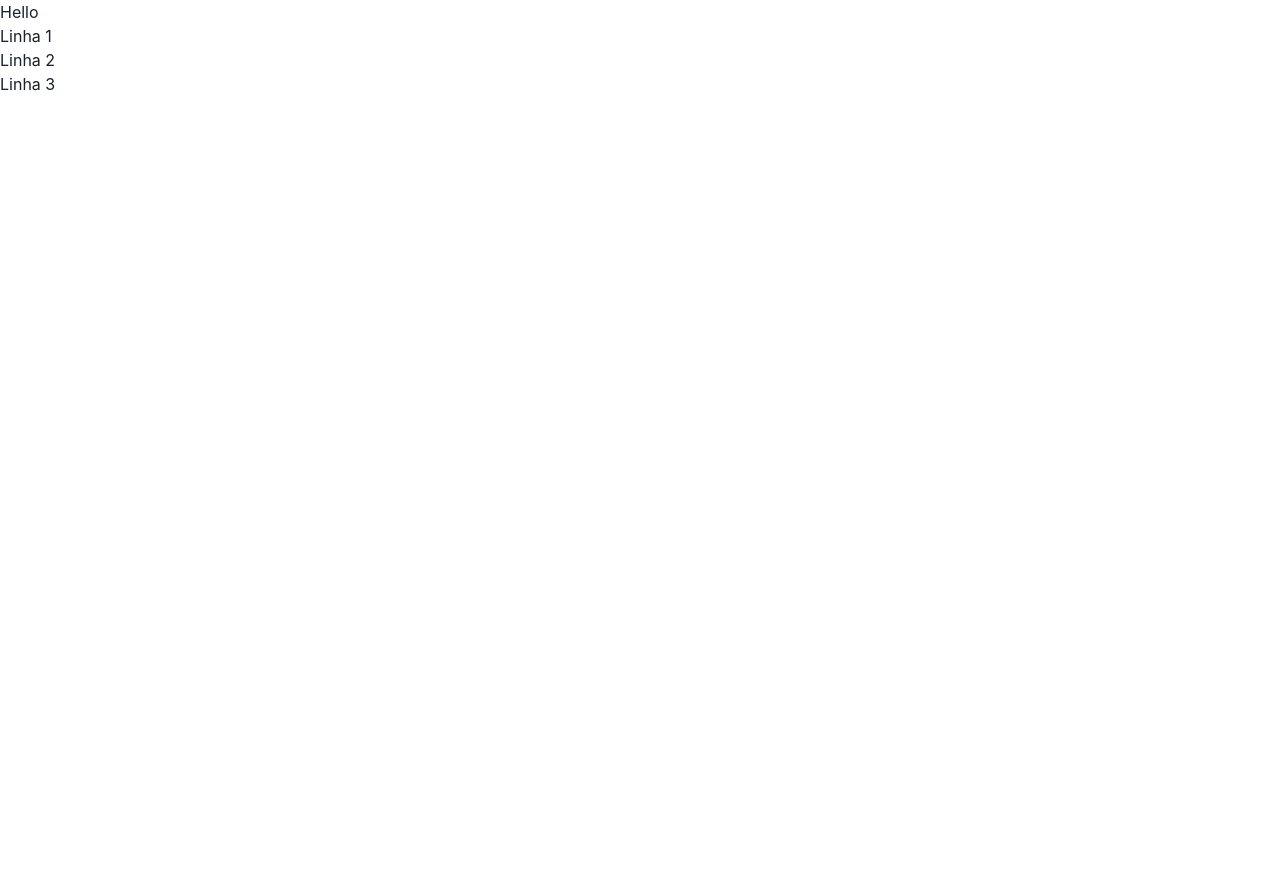
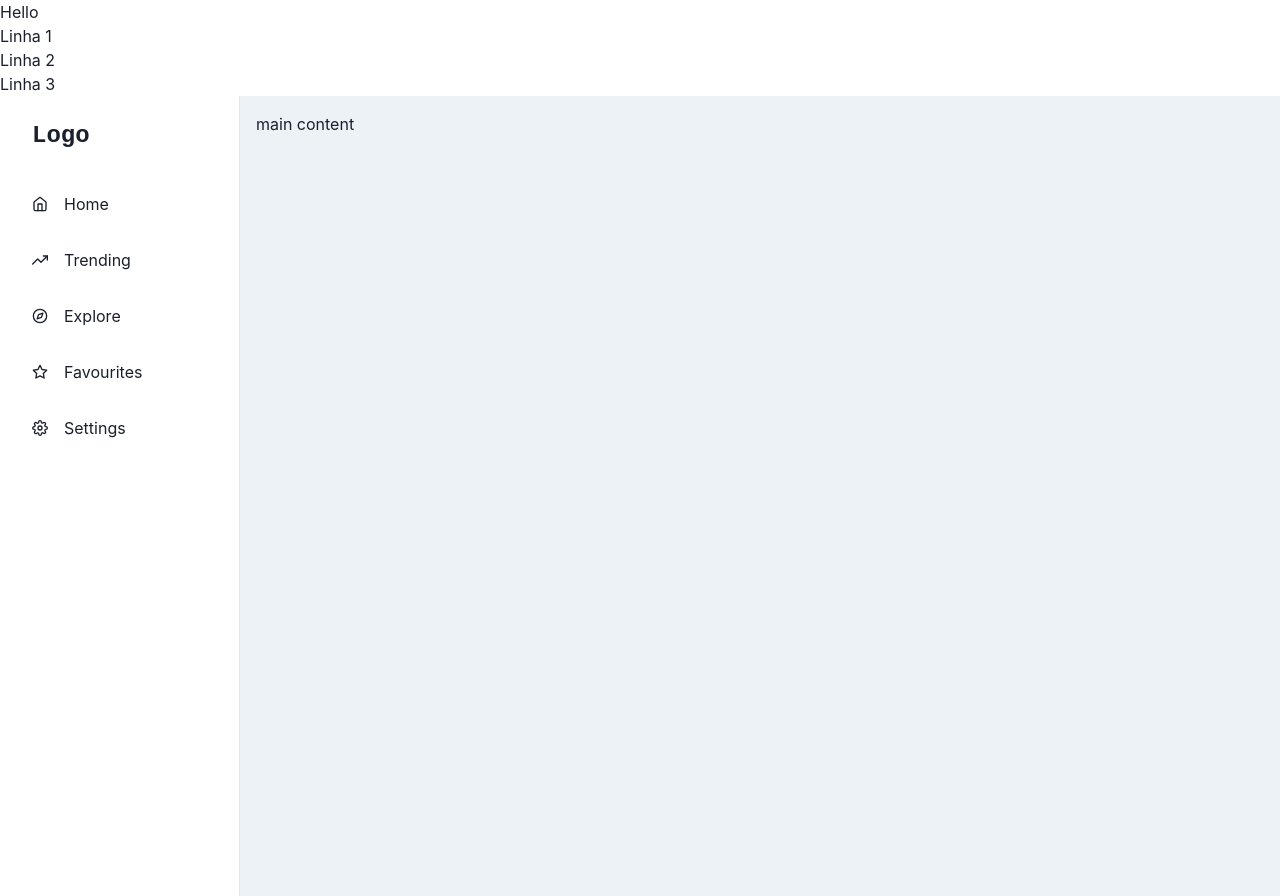
Before and after one commit to ChristieYuki/my-app, a Next.js app: page / in a window 1280 px wide. Before the commit the page ends 800 px from the top, so only its background shows below. Built offline with nearby package versions, Linux system fonts and the light colour scheme.

Commit message:
another sidebar

```diff
--- /dev/null
+++ b/src/pages/components/SimpleSidebar.tsx
@@ -0,0 +1,160 @@
+import React, { ReactNode } from 'react';
+import {
+  IconButton,
+  Box,
+  CloseButton,
+  Flex,
+  Icon,
+  useColorModeValue,
+  Link,
+  Drawer,
+  DrawerContent,
+  Text,
+  useDisclosure,
+  BoxProps,
+  FlexProps,
+} from '@chakra-ui/react';
+import {
+  FiHome,
+  FiTrendingUp,
+  FiCompass,
+  FiStar,
+  FiSettings,
+  FiMenu,
+} from 'react-icons/fi';
+import { IconType } from 'react-icons';
+import { ReactText } from 'react';
+
+interface LinkItemProps {
+  name: string;
+  icon: IconType;
+}
+const LinkItems: Array<LinkItemProps> = [
+  { name: 'Home', icon: FiHome },
+  { name: 'Trending', icon: FiTrendingUp },
+  { name: 'Explore', icon: FiCompass },
+  { name: 'Favourites', icon: FiStar },
+  { name: 'Settings', icon: FiSettings },
+];
+
+export default function SimpleSidebar({ children }: { children: ReactNode }) {
+  const { isOpen, onOpen, onClose } = useDisclosure();
+  return (
+    <Box minH="100vh" bg={useColorModeValue('gray.100', 'gray.900')}>
+      <SidebarContent
+        onClose={() => onClose}
+        display={{ base: 'none', md: 'block' }}
+      />
+      <Drawer
+        autoFocus={false}
+        isOpen={isOpen}
+        placement="left"
+        onClose={onClose}
+        returnFocusOnClose={false}
+        onOverlayClick={onClose}
+        size="full">
+        <DrawerContent>
+          <SidebarContent onClose={onClose} />
+        </DrawerContent>
+      </Drawer>
+      {/* mobilenav */}
+      <MobileNav display={{ base: 'flex', md: 'none' }} onOpen={onOpen} />
+      <Box ml={{ base: 0, md: 60 }} p="4">
+        {children}
+      </Box>
+    </Box>
+  );
+}
+
+interface SidebarProps extends BoxProps {
+  onClose: () => void;
+}
+
+const SidebarContent = ({ onClose, ...rest }: SidebarProps) => {
+  return (
+    <Box
+      bg={useColorModeValue('white', 'gray.900')}
+      borderRight="1px"
+      borderRightColor={useColorModeValue('gray.200', 'gray.700')}
+      w={{ base: 'full', md: 60 }}
+      pos="fixed"
+      h="full"
+      {...rest}>
+      <Flex h="20" alignItems="center" mx="8" justifyContent="space-between">
+        <Text fontSize="2xl" fontFamily="monospace" fontWeight="bold">
+          Logo
+        </Text>
+        <CloseButton display={{ base: 'flex', md: 'none' }} onClick={onClose} />
+      </Flex>
+      {LinkItems.map((link) => (
+        <NavItem key={link.name} icon={link.icon}>
+          {link.name}
+        </NavItem>
+      ))}
+    </Box>
+  );
+};
+
+interface NavItemProps extends FlexProps {
+  icon: IconType;
+  children: ReactText;
+}
+const NavItem = ({ icon, children, ...rest }: NavItemProps) => {
+  return (
+    <Link href="#" style={{ textDecoration: 'none' }} _focus={{ boxShadow: 'none' }}>
+      <Flex
+        align="center"
+        p="4"
+        mx="4"
+        borderRadius="lg"
+        role="group"
+        cursor="pointer"
+        _hover={{
+          bg: 'cyan.400',
+          color: 'white',
+        }}
+        {...rest}>
+        {icon && (
+          <Icon
+            mr="4"
+            fontSize="16"
+            _groupHover={{
+              color: 'white',
+            }}
+            as={icon}
+          />
+        )}
+        {children}
+      </Flex>
+    </Link>
+  );
+};
+
+interface MobileProps extends FlexProps {
+  onOpen: () => void;
+}
+const MobileNav = ({ onOpen, ...rest }: MobileProps) => {
+  return (
+    <Flex
+      ml={{ base: 0, md: 60 }}
+      px={{ base: 4, md: 24 }}
+      height="20"
+      alignItems="center"
+      bg={useColorModeValue('white', 'gray.900')}
+      borderBottomWidth="1px"
+      borderBottomColor={useColorModeValue('gray.200', 'gray.700')}
+      justifyContent="flex-start"
+      {...rest}>
+      <IconButton
+        variant="outline"
+        onClick={onOpen}
+        aria-label="open menu"
+        icon={<FiMenu />}
+      />
+
+      <Text fontSize="2xl" ml="8" fontFamily="monospace" fontWeight="bold">
+        Logo
+      </Text>
+    </Flex>
+  );
+};
--- a/src/pages/index.tsx
+++ b/src/pages/index.tsx
@@ -3,13 +3,15 @@
 import { sleep } from './utils/sleep';
 import React from 'react';
 import CallToActionWithAnnotation from './layout/Hero';
-
+import SimpleSidebar from './components/SimpleSidebar';
+const cantent = "main content";
 //Melhor para tipar!
 const Home: NextPage = () => {
   return (
     <div>
       <h1>Hello</h1>
       <Sidebar />
+      <SimpleSidebar children={cantent} />
       {/* <CallToActionWithAnnotation /> */}
     </div>
   )
```
